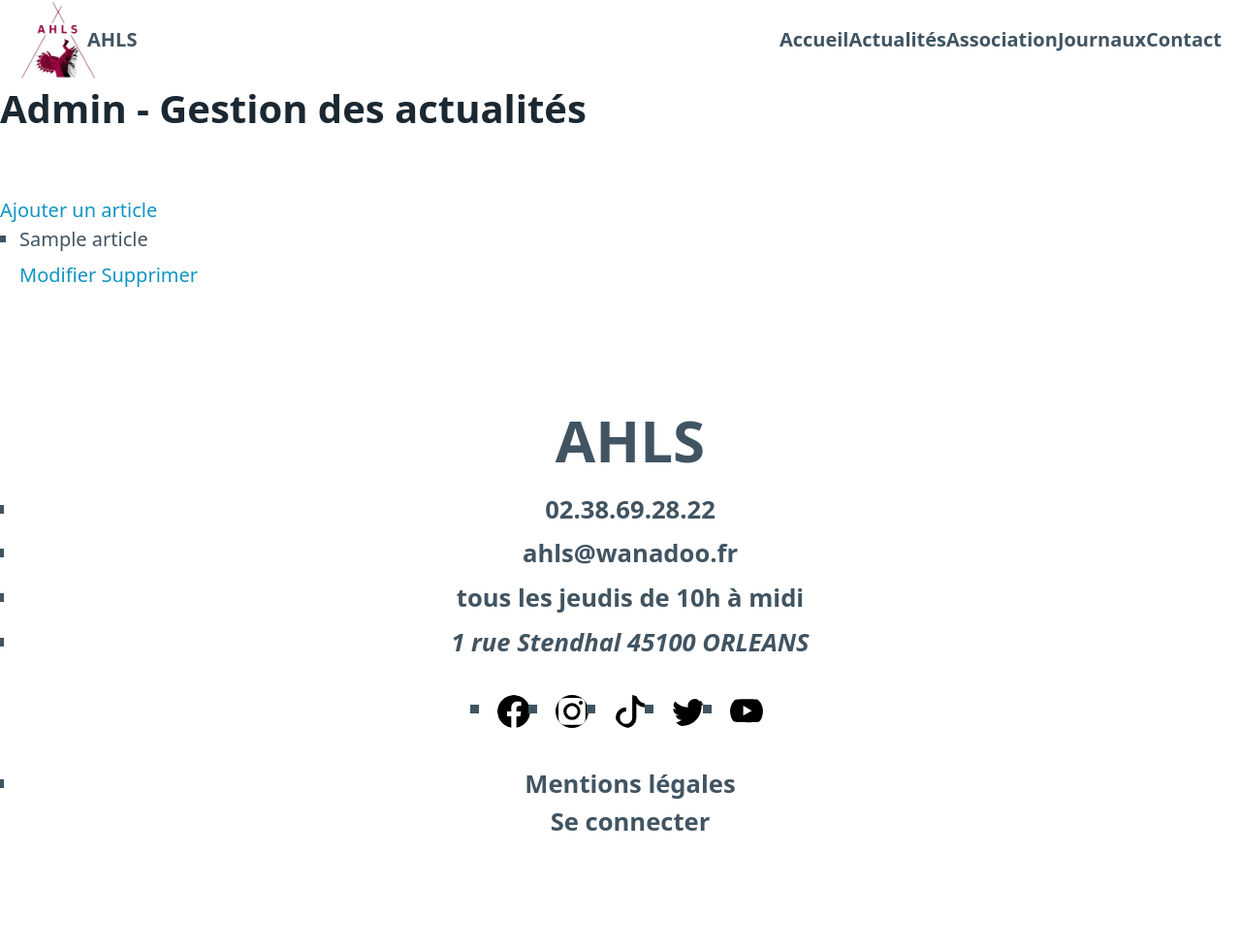
After one commit to bugBuster42/AHLS-Association, a PHP site: template src/View/Actuality/admin_actuality.html.twig in a window 1280 px wide. The commit adds this page. Shown: the whole page at 97% size. Run offline with PHP 8.4, Linux system fonts and the light colour scheme; the template is opened without the code that fills it: most values are stand-ins (such as "Sample title", 1, 10 or a date in 2020); some libraries are stand-ins or nearby versions.

Commit message:
created admin actuality section

```diff
--- a/src/Model/ActualityManager.php
+++ b/src/Model/ActualityManager.php
@@ -3,7 +3,6 @@
 namespace App\Model;
 
 use App\Model\AbstractManager;
-use PDO;
 
 class ActualityManager extends AbstractManager
 {
--- /dev/null
+++ b/src/View/Actuality/admin_actuality.html.twig
@@ -0,0 +1,16 @@
+{% extends 'layout.html.twig' %}
+
+{% block stylesheet %}{% endblock %}
+{% block content %}
+	<h1>Admin - Gestion des actualités</h1>
+	<a href="">Ajouter un article</a>
+	<div>
+		{% for copy in article %}
+			<ul>
+				<li>{{ copy.title }}</li>
+				<a href="">Modifier</a>
+				<a href="">Supprimer</a>
+			</ul>
+		{% endfor %}
+	</div>
+{% endblock %}
--- a/src/routes.php
+++ b/src/routes.php
@@ -16,4 +16,5 @@ return [
     'association' => ['AssociationController', 'index',],
 
     'journaux' => ['NewspaperController', 'index'],
+    'admin_actuality' => ['AdminActualityController', 'index',],
 ];
```
Also changed, not shown: src/Controller/AdminActualityController.php (added, +18 -0 lines).
